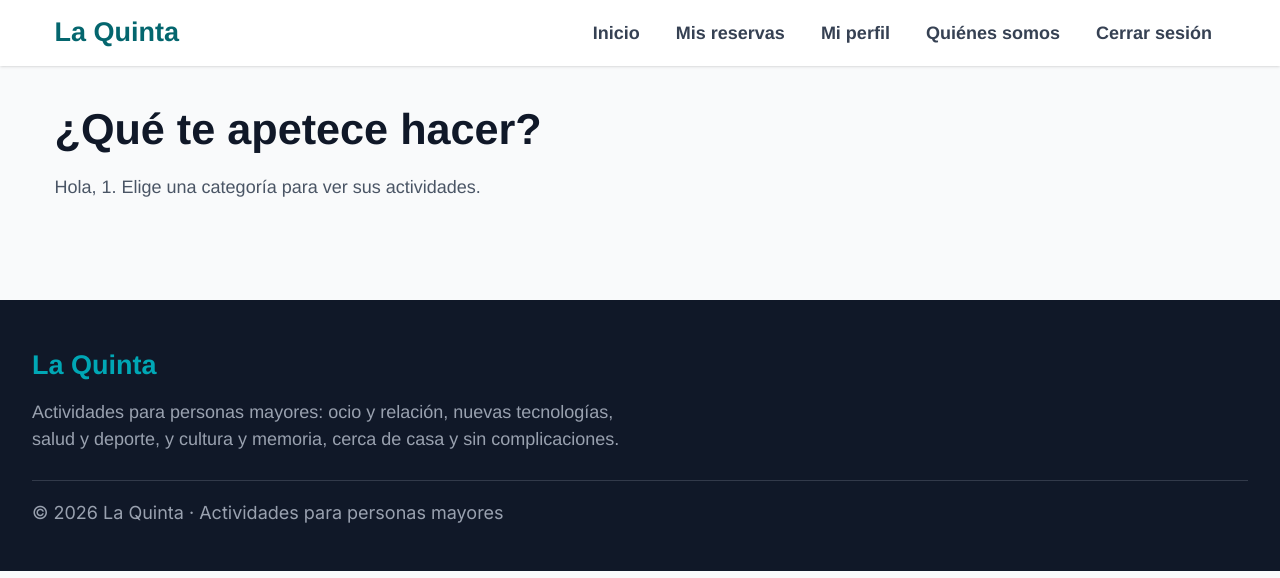
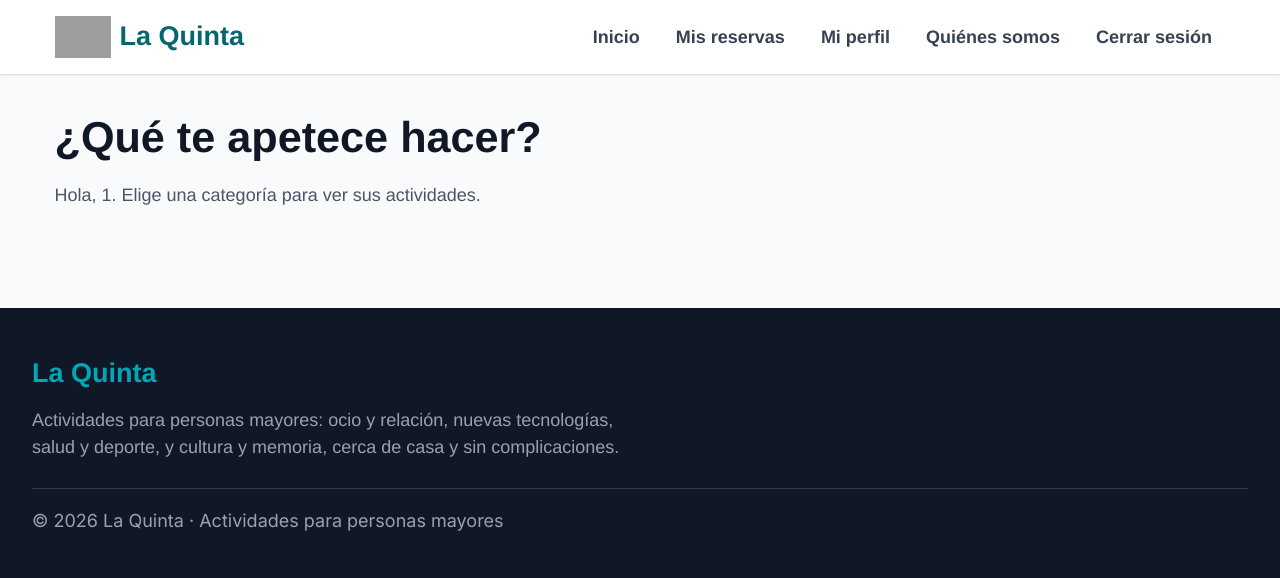
Before and after one commit to aCuevasDev/la-quinta, a PHP site: page /inicio.php in a window 1280 px wide. Shown: the top 578 px of the page. Run offline with PHP 8.4, Linux system fonts and the light colour scheme; the visitor is signed in with stand-in values (Sample User, id 1); data that the repository does not hold is empty; grey boxes are pictures that could not be loaded.

Commit message:
feat: añadido logo

```diff
--- a/docker-compose.yml
+++ b/docker-compose.yml
@@ -6,6 +6,8 @@ services:
     volumes:
       # Raíz web de Apache: todo el código servido (RNF-08)
       - ./src:/var/www/html
+      # Publica en desarrollo las imágenes alojadas fuera de src/
+      - ./assets/img:/var/www/html/img:ro
     environment:
       DB_HOST: db
       DB_PORT: "3306"
--- a/src/css/estilos.css
+++ b/src/css/estilos.css
@@ -208,6 +208,9 @@ textarea:focus-visible {
 }
 
 .marca {
+    display: flex;
+    align-items: center;
+    gap: 0.5rem;
     margin: 0;
     font-size: 1.5rem;
     font-weight: 700;
@@ -218,9 +221,16 @@ textarea:focus-visible {
 .marca a {
     display: inline-flex;
     align-items: center;
+    gap: 0.5rem;
     min-height: 48px;
     color: inherit;
     text-decoration: none;
+}
+
+.marca__logo {
+    width: 56px;
+    height: 56px;
+    object-fit: contain;
 }
 
 .menu ul {
--- a/src/img/LEEME.txt
+++ b/src/img/LEEME.txt
@@ -1 +1 @@
-# Carpeta de imágenes (logos, iconos). Vacía por ahora.
+# Imágenes web copiadas desde assets/ durante la construcción de Docker.
--- a/src/includes/cabecera.php
+++ b/src/includes/cabecera.php
@@ -19,13 +19,19 @@ $publica = $publica ?? false;
 
     <header class="cabecera">
         <div class="cabecera__interior">
-            <p class="marca">
-                <?php if ($publica): ?>
-                    La Quinta
-                <?php else: ?>
-                    <a href="inicio.php">La Quinta</a>
-                <?php endif; ?>
-            </p>
+            <?php if ($publica): ?>
+                <p class="marca">
+                    <img class="marca__logo" src="/img/LogoLaQuinta.jpg" alt="" aria-hidden="true">
+                    <span>La Quinta</span>
+                </p>
+            <?php else: ?>
+                <p class="marca">
+                    <a href="inicio.php">
+                        <img class="marca__logo" src="/img/LogoLaQuinta.jpg" alt="" aria-hidden="true">
+                        <span>La Quinta</span>
+                    </a>
+                </p>
+            <?php endif; ?>
 
             <?php if (!$publica): ?>
                 <nav class="menu" aria-label="Menú principal">
```
Also changed, not shown: 1 other file.
